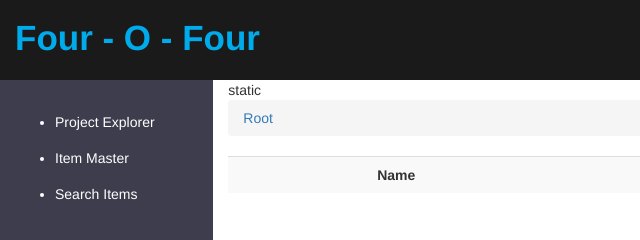
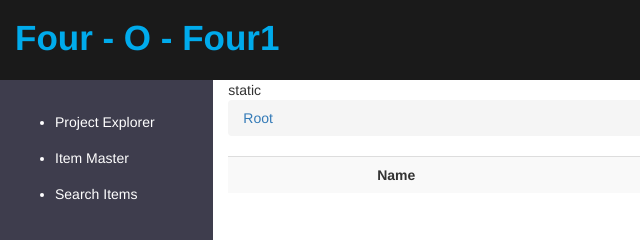
Before and after one commit to kulandm/FourOFour, a website: page app/index.html in a window 1280 px wide. Shown: the top 240 px of the page, 0-640 px from the left. Drawn offline with nearby package versions, Linux system fonts and the light colour scheme; some packages are replaced by stand-ins of ours.

Commit message:
Test push 1

```diff
--- a/app/index.html
+++ b/app/index.html
@@ -23,7 +23,7 @@
       <p class="browsehappy">You are using an <strong>outdated</strong> browser. Please <a href="http://browsehappy.com/">upgrade your browser</a> to improve your experience.</p>
   <![endif]-->
   <div class="top-header">
-    <div class="col-md-6 logo">Four - O - Four</div>
+    <div class="col-md-6 logo">Four - O - Four1</div>
     <div class="col-md-6 profile-menu">
       <div class="btn-group">
       <button type="button" class="btn btn-primary dropdown-toggle" data-toggle="dropdown" aria-expanded="false">Muthukumar Kulandaisamy <span class="caret"></span></button>
```
